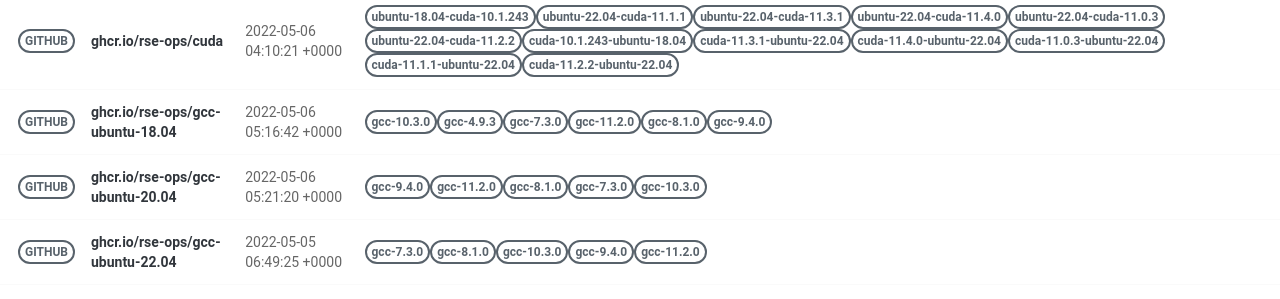
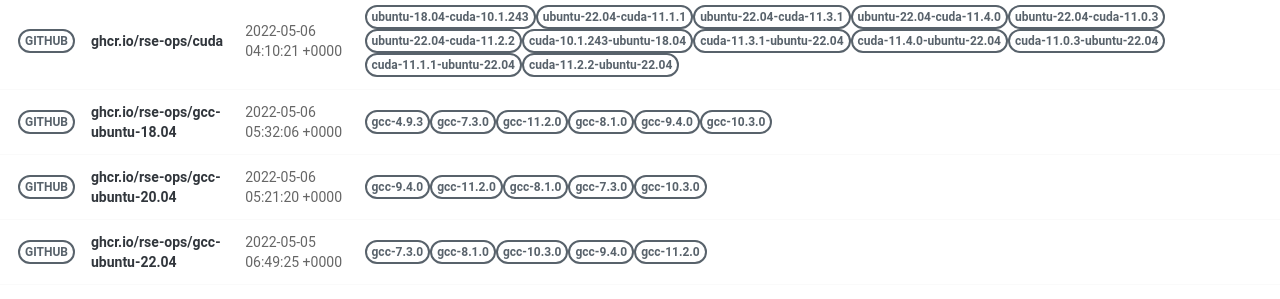
Before and after one commit to rse-ops/docker-images, a Jekyll site: the page built from pages/index.md, in a window 1280 px wide. Shown: the part 502-801 px from the top of the page. Built offline with Jekyll 4.4.1, drawn with Linux system fonts in a browser that asks for light colours; nearby versions of some CDN libraries.

Commit message:
Automated push to update library 2022-05-06

```diff
--- a/_library/ghcr.io-rse-ops-gcc-ubuntu-18.04.md
+++ b/_library/ghcr.io-rse-ops-gcc-ubuntu-18.04.md
@@ -1,14 +1,11 @@
 ---
 layout: container
 name: ghcr.io/rse-ops/gcc-ubuntu-18.04
-updated_at: 2022-05-06 05:16:42.351029
+updated_at: 2022-05-06 05:32:06.495645
 
 
 container_url: https://github.com/orgs/rse-ops/packages/container/package/gcc-ubuntu-18.04
 versions:
- - tag: gcc-10.3.0
-   dockerfile: https://github.com/rse-ops/docker-images/blob/main/ubuntu/gcc/Dockerfile
-   manifest: https://crane.ggcr.dev/manifest/ghcr.io/rse-ops/gcc-ubuntu-18.04:gcc-10.3.0
  - tag: gcc-4.9.3
    dockerfile: https://github.com/rse-ops/docker-images/blob/main/ubuntu/gcc/Dockerfile
    manifest: https://crane.ggcr.dev/manifest/ghcr.io/rse-ops/gcc-ubuntu-18.04:gcc-4.9.3
```
Also changed, not shown: other parts of _library/ghcr.io-rse-ops-gcc-ubuntu-18.04.md (+3 -0 lines).
